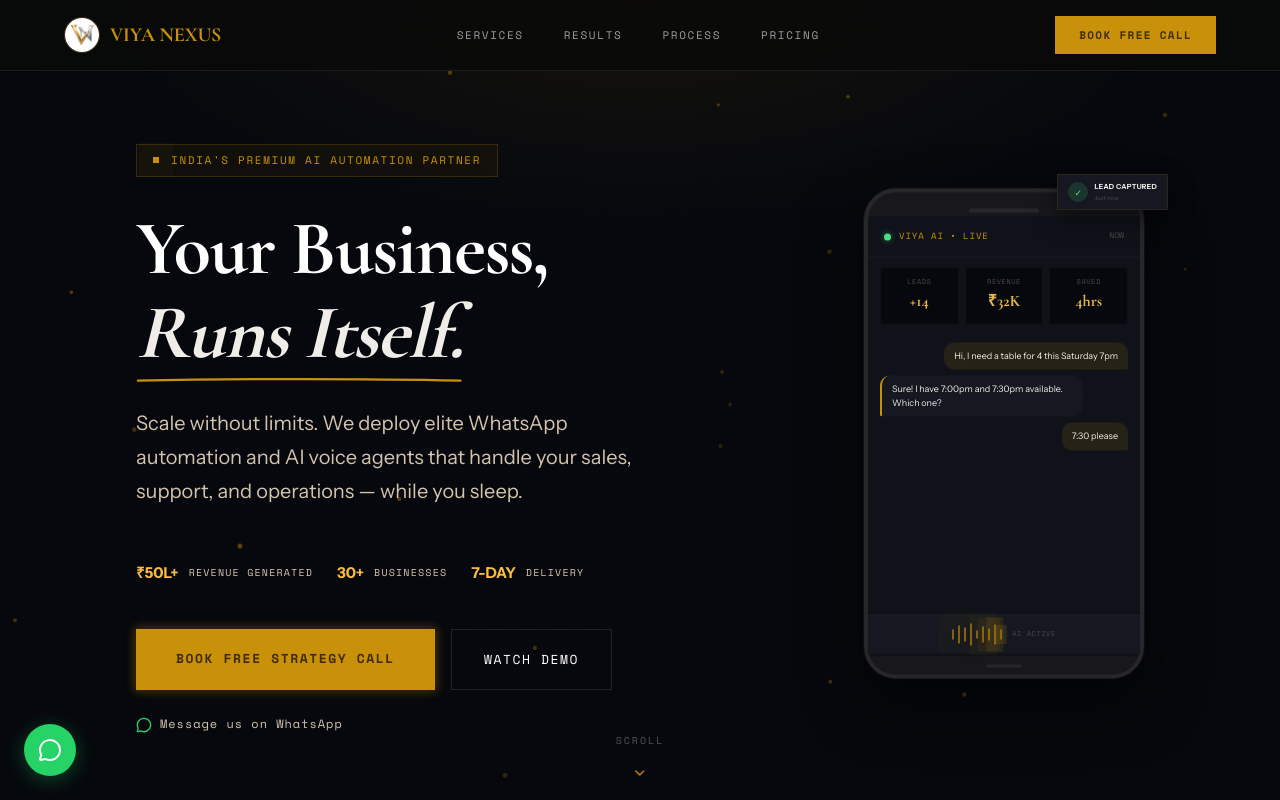
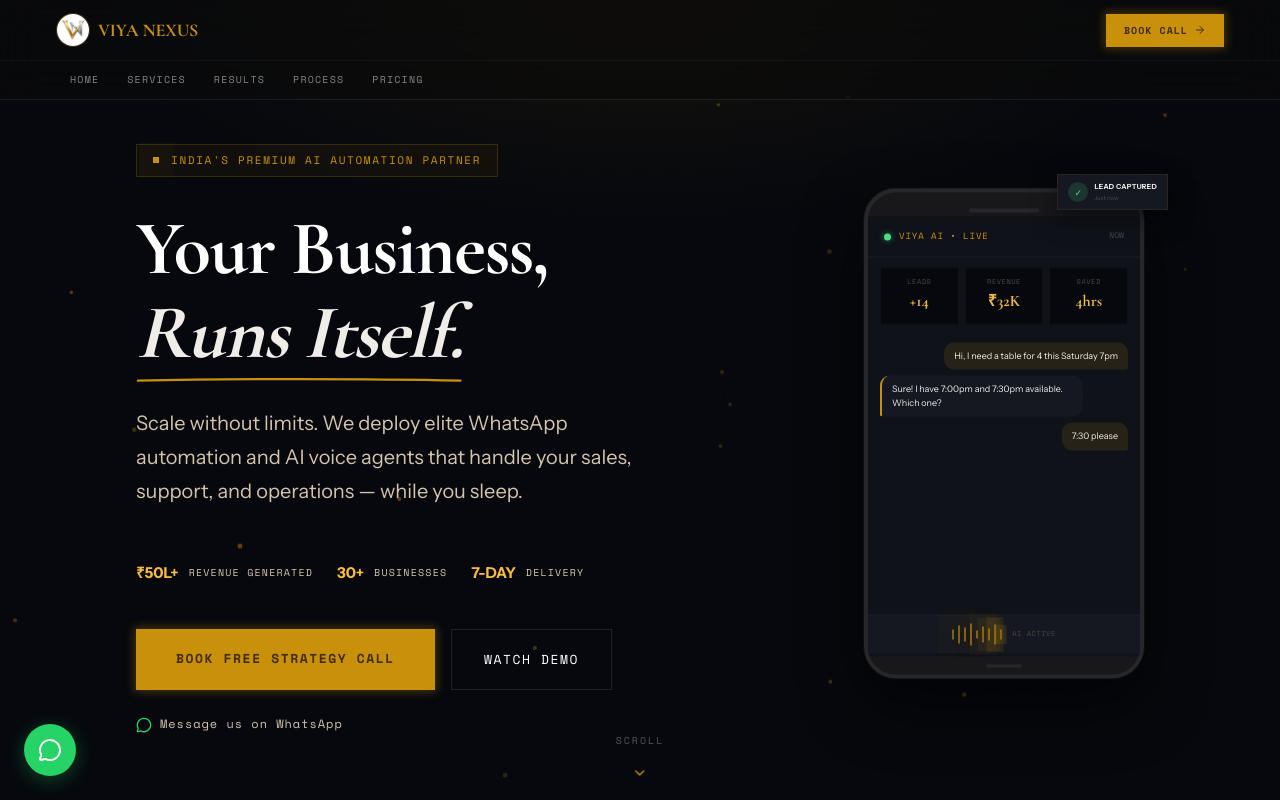
Before and after one commit to Lokii1211/viyanexus, a Next.js app: page / in a window 1280 px wide. Shown: the top 800 px of the page. Built offline with nearby package versions, Linux system fonts and the light colour scheme.

Commit message:
fix: navbar visible on all screens with horizontal scroll links, Home added, FinalCTA buttons identical size, scroll offset for two-row nav

```diff
--- a/app/components/layout/Navbar.jsx
+++ b/app/components/layout/Navbar.jsx
@@ -1,10 +1,11 @@
 "use client";
 import { useState, useEffect } from "react";
-import { motion, AnimatePresence } from "framer-motion";
-import { Menu, X, ArrowRight } from "lucide-react";
+import { motion } from "framer-motion";
+import { ArrowRight } from "lucide-react";
 import Image from "next/image";
 
 const navLinks = [
+  { label: "Home", href: "#" },
   { label: "Services", href: "#services" },
   { label: "Results", href: "#portfolio" },
   { label: "Process", href: "#process" },
@@ -14,151 +15,87 @@ const navLinks = [
 const WA_LINK = "https://wa.me/919003360494?text=Hi%20Viya%20Nexus%2C%20I%20want%20to%20explore%20automation%20for%20my%20business";
 
 export default function Navbar() {
-  const [mobileOpen, setMobileOpen] = useState(false);
+  const [scrolled, setScrolled] = useState(false);
 
   useEffect(() => {
-    document.body.style.overflow = mobileOpen ? "hidden" : "";
-    return () => { document.body.style.overflow = ""; };
-  }, [mobileOpen]);
+    const onScroll = () => setScrolled(window.scrollY > 50);
+    window.addEventListener("scroll", onScroll, { passive: true });
+    return () => window.removeEventListener("scroll", onScroll);
+  }, []);
 
   return (
-    <>
     <motion.nav
       initial={{ y: -100, opacity: 0 }}
       animate={{ y: 0, opacity: 1 }}
       transition={{ delay: 0.1, duration: 0.8, ease: [0.22, 1, 0.36, 1] }}
       style={{
         position: "fixed", top: 0, left: 0, right: 0, zIndex: 100,
-          background: "rgba(10,10,10,0.85)", backdropFilter: "blur(20px)", WebkitBackdropFilter: "blur(20px)",
+        background: scrolled ? "rgba(6,8,13,0.95)" : "rgba(10,10,10,0.6)",
+        backdropFilter: "blur(20px)", WebkitBackdropFilter: "blur(20px)",
         borderBottom: "1px solid rgba(255,255,255,0.08)",
+        transition: "background 0.3s",
       }}
     >
-        <div style={{ maxWidth: "1200px", margin: "0 auto", padding: "0 24px", display: "flex", justifyContent: "space-between", alignItems: "center", height: "70px" }}>
+      {/* Top Row: Logo + CTA */}
+      <div style={{ maxWidth: "1200px", margin: "0 auto", padding: "0 16px", display: "flex", justifyContent: "space-between", alignItems: "center", height: "60px" }}>
         {/* Logo */}
-          <a href="#" onClick={() => setMobileOpen(false)} style={{ display: "flex", alignItems: "center", gap: "10px", textDecoration: "none", position: "relative", zIndex: 110 }}>
+        <a href="#" style={{ display: "flex", alignItems: "center", gap: "8px", textDecoration: "none" }}>
           <div style={{
-              width: "36px", height: "36px", borderRadius: "50%", overflow: "hidden",
+            width: "34px", height: "34px", borderRadius: "50%", overflow: "hidden",
             background: "#111318", display: "flex", alignItems: "center", justifyContent: "center",
             flexShrink: 0, border: "1px solid rgba(201,145,10,0.25)",
           }}>
-              <Image src="/vn-logo.png" alt="Viya Nexus Logo" width={36} height={36}
-                style={{ width: "36px", height: "36px", objectFit: "cover", mixBlendMode: "screen" }} loading="eager" />
+            <Image src="/vn-logo.png" alt="Viya Nexus Logo" width={34} height={34}
+              style={{ width: "34px", height: "34px", objectFit: "cover", mixBlendMode: "screen" }} loading="eager" />
           </div>
-            <span style={{ fontFamily: "var(--font-display)", fontSize: "20px", fontWeight: 700, letterSpacing: "-0.01em", color: "#C9910A" }}>VIYA NEXUS</span>
+          <span style={{ fontFamily: "var(--font-display)", fontSize: "18px", fontWeight: 700, letterSpacing: "-0.01em", color: "#C9910A" }}>VIYA NEXUS</span>
         </a>
 
-          {/* Desktop Links */}
-          <div className="nav-desktop">
+        {/* CTA — always visible */}
+        <a href={WA_LINK} target="_blank" rel="noopener noreferrer" className="cta-btn-animate cta-pulse"
+          style={{
+            background: "#C9910A", color: "#422d00",
+            padding: "8px 18px",
+            fontFamily: "var(--font-mono)", textTransform: "uppercase",
+            letterSpacing: "0.1em", fontSize: "10px", fontWeight: 700,
+            textDecoration: "none", display: "inline-flex", alignItems: "center", gap: "6px",
+            whiteSpace: "nowrap",
+          }}>
+          Book Call <ArrowRight size={12} />
+        </a>
+      </div>
+
+      {/* Nav Links — horizontal scroll on all screens */}
+      <div style={{
+        borderTop: "1px solid rgba(255,255,255,0.04)",
+        overflowX: "auto", overflowY: "hidden",
+        scrollbarWidth: "none", msOverflowStyle: "none",
+        WebkitOverflowScrolling: "touch",
+      }}>
+        <div style={{
+          maxWidth: "1200px", margin: "0 auto", padding: "0 16px",
+          display: "flex", gap: "0", minWidth: "max-content",
+        }}>
           {navLinks.map((link) => (
             <a key={link.label} href={link.href}
               style={{
-                  fontFamily: "var(--font-mono)", textTransform: "uppercase", letterSpacing: "0.15em",
-                  fontSize: "11px", textDecoration: "none", color: "rgba(255,255,255,0.6)",
-                  transition: "color 0.3s",
+                fontFamily: "var(--font-mono)", textTransform: "uppercase",
+                letterSpacing: "0.12em", fontSize: "10px",
+                textDecoration: "none", color: "rgba(255,255,255,0.5)",
+                padding: "10px 14px",
+                whiteSpace: "nowrap",
+                transition: "color 0.2s",
+                borderBottom: "1px solid transparent",
               }}>
               {link.label}
             </a>
           ))}
         </div>
-
-          {/* Desktop CTA */}
-          <a href={WA_LINK} target="_blank" rel="noopener noreferrer" className="nav-cta cta-btn-animate cta-pulse"
-            style={{ background: "#C9910A", color: "#422d00", padding: "10px 24px", fontFamily: "var(--font-mono)", textTransform: "uppercase", letterSpacing: "0.12em", fontSize: "11px", fontWeight: 700, textDecoration: "none" }}>
-            Book Free Call
-          </a>
-
-          {/* Mobile Toggle */}
-          <button onClick={() => setMobileOpen(!mobileOpen)}
-            className="nav-mobile-btn"
-            style={{ color: "#C9910A", padding: "8px", background: "none", border: "none", cursor: "pointer", position: "relative", zIndex: 110 }}
-            aria-label="Toggle menu">
-            {mobileOpen ? <X size={24} /> : <Menu size={24} />}
-          </button>
       </div>
-      </motion.nav>
-
-      {/* Mobile Fullscreen Overlay — completely separate from nav */}
-      <AnimatePresence>
-        {mobileOpen && (
-          <motion.div
-            initial={{ opacity: 0 }}
-            animate={{ opacity: 1 }}
-            exit={{ opacity: 0 }}
-            transition={{ duration: 0.25 }}
-            style={{
-              position: "fixed",
-              top: 0, left: 0, right: 0, bottom: 0,
-              zIndex: 105,
-              background: "#06080D",
-              display: "flex",
-              flexDirection: "column",
-              justifyContent: "center",
-              alignItems: "center",
-              gap: "0",
-            }}
-          >
-            {navLinks.map((link, i) => (
-              <motion.a
-                key={link.label}
-                href={link.href}
-                onClick={() => setMobileOpen(false)}
-                initial={{ opacity: 0, y: 15 }}
-                animate={{ opacity: 1, y: 0 }}
-                transition={{ delay: 0.08 + i * 0.06 }}
-                style={{
-                  fontSize: "22px",
-                  fontFamily: "var(--font-mono)",
-                  fontWeight: 700,
-                  color: "rgba(255,255,255,0.8)",
-                  textDecoration: "none",
-                  padding: "18px 40px",
-                  textTransform: "uppercase",
-                  letterSpacing: "0.15em",
-                  width: "100%",
-                  textAlign: "center",
-                  transition: "color 0.2s",
-                }}
-              >
-                {link.label}
-              </motion.a>
-            ))}
-
-            {/* Divider */}
-            <motion.div
-              initial={{ scaleX: 0 }} animate={{ scaleX: 1 }} transition={{ delay: 0.4 }}
-              style={{ width: "120px", height: "1px", background: "rgba(201,145,10,0.3)", margin: "12px 0 24px" }}
-            />
-
-            {/* CTA */}
-            <motion.a
-              href={WA_LINK} target="_blank" rel="noopener noreferrer"
-              initial={{ opacity: 0, y: 10 }} animate={{ opacity: 1, y: 0 }} transition={{ delay: 0.45 }}
-              onClick={() => setMobileOpen(false)}
-              className="cta-btn-animate cta-pulse"
-              style={{
-                background: "#C9910A", color: "#422d00",
-                padding: "14px 40px",
-                fontFamily: "var(--font-mono)", textTransform: "uppercase",
-                letterSpacing: "0.12em", fontSize: "13px", fontWeight: 700,
-                textDecoration: "none", display: "flex", alignItems: "center", gap: "8px",
-              }}
-            >
-              Book Free Call <ArrowRight size={14} />
-            </motion.a>
-          </motion.div>
-        )}
-      </AnimatePresence>
 
       <style jsx>{`
-        .nav-desktop { display: none; }
-        .nav-cta { display: none; }
-        .nav-mobile-btn { display: block; }
-        @media (min-width: 768px) {
-          .nav-desktop { display: flex; align-items: center; gap: 40px; }
-          .nav-cta { display: block; }
-          .nav-mobile-btn { display: none; }
-        }
+        div::-webkit-scrollbar { display: none; }
       `}</style>
-    </>
+    </motion.nav>
   );
 }
--- a/app/components/sections/FinalCTA.jsx
+++ b/app/components/sections/FinalCTA.jsx
@@ -8,6 +8,22 @@ const WA_LINK = "https://wa.me/919003360494?text=Hi%20Viya%20Nexus%2C%20I%20want
 export default function FinalCTA() {
   const ref = useRef(null);
   const isInView = useInView(ref, { once: true, margin: "-80px" });
+
+  /* Shared button style — BOTH have 2px border so they're identical size */
+  const btn = {
+    padding: "13px 28px",
+    fontWeight: 700,
+    fontSize: "12px",
+    fontFamily: "var(--font-mono)",
+    textTransform: "uppercase",
+    letterSpacing: "0.1em",
+    textDecoration: "none",
+    display: "inline-flex",
+    alignItems: "center",
+    gap: "8px",
+    border: "2px solid transparent",
+    whiteSpace: "nowrap",
+  };
 
   return (
     <section style={{ position: "relative", padding: "80px 0", overflow: "hidden" }} ref={ref}>
@@ -24,27 +40,14 @@ export default function FinalCTA() {
         </motion.p>
         <motion.div initial={{ opacity: 0, y: 20 }} animate={isInView ? { opacity: 1, y: 0 } : {}} transition={{ delay: 0.25 }}
           className="finalcta-btns">
-          {/* Primary */}
+          {/* Primary — has invisible border so size matches WhatsApp */}
           <a href={WA_LINK} target="_blank" rel="noopener noreferrer" className="cta-btn-animate cta-pulse"
-            style={{
-              background: "#06080D", color: "#E8B84B",
-              padding: "14px 28px",
-              fontWeight: 700, fontSize: "12px",
-              fontFamily: "var(--font-mono)", textTransform: "uppercase", letterSpacing: "0.1em",
-              textDecoration: "none", display: "inline-flex", alignItems: "center", gap: "8px",
-            }}>
+            style={{ ...btn, background: "#06080D", color: "#E8B84B", borderColor: "#06080D" }}>
             Book Free Call <ArrowRight size={14} />
           </a>
-          {/* Secondary — using outline instead of border so size matches */}
+          {/* Secondary — visible border, same total size */}
           <a href={WA_LINK} target="_blank" rel="noopener noreferrer" className="cta-btn-animate"
-            style={{
-              background: "transparent", color: "#06080D",
-              padding: "14px 28px",
-              fontWeight: 700, fontSize: "12px",
-              fontFamily: "var(--font-mono)", textTransform: "uppercase", letterSpacing: "0.1em",
-              textDecoration: "none", display: "inline-flex", alignItems: "center", gap: "8px",
-              outline: "2px solid #06080D", outlineOffset: "-2px",
-            }}>
+            style={{ ...btn, background: "transparent", color: "#06080D", borderColor: "#06080D" }}>
             <MessageCircle size={14} /> WhatsApp Us
           </a>
         </motion.div>
--- a/app/globals.css
+++ b/app/globals.css
@@ -1,4 +1,7 @@
 @import "tailwindcss";
+
+/* ===== SCROLL OFFSET FOR FIXED NAVBAR ===== */
+[id] { scroll-margin-top: 100px; }
 
 :root {
   /* ═══ BACKGROUNDS ═══ */
```
Lines whose indentation alone changed are shown as unchanged.
